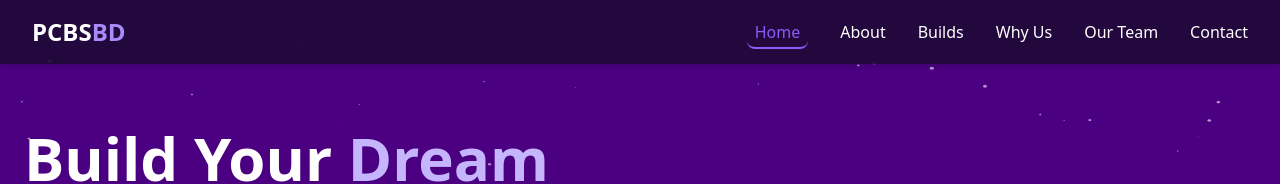
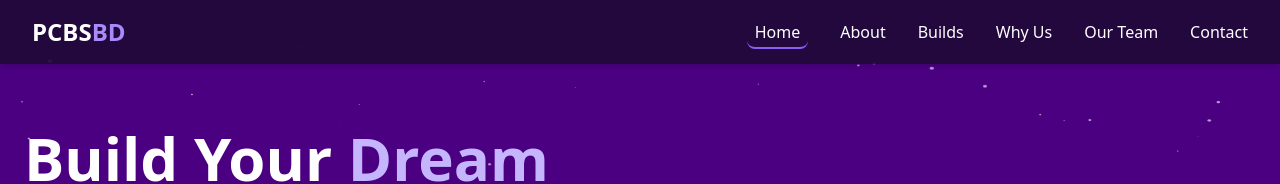
Before and after one commit to ras1k/pcbsbd, a Vue app: page / in a window 1280 px wide. Shown: the top 184 px of the page. Built offline with nearby package versions, Linux system fonts and the light colour scheme.

Commit message:
Update Navbar.vue

```diff
--- a/src/components/Navbar.vue
+++ b/src/components/Navbar.vue
@@ -129,7 +129,7 @@ onUnmounted(() => {
 <style scoped>
 
 .router-link-active {
-  color: #8b5cf6;
+  color: white;
   border-bottom: 2px solid #8b5cf6;
   padding: 4px 8px;
   border-radius: 8px;
```
